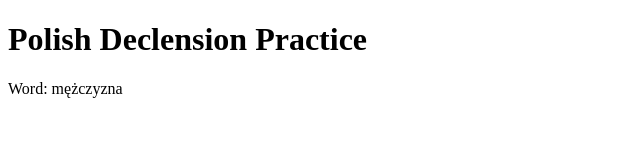
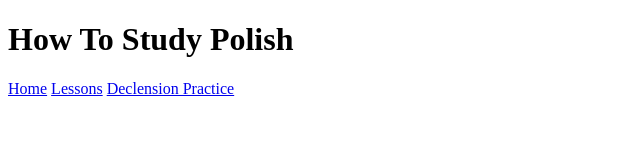
Before and after one commit to kaynmay/how-to-study-polish, a plain HTML site: page index.html in a window 1280 px wide. Shown: the whole page, without its empty margins (0-640 px from the left). Drawn offline with Linux system fonts and the light colour scheme.

```diff
--- a/index.html
+++ b/index.html
@@ -1,11 +1,15 @@
 <!DOCTYPE html>
-<html>
+<html lang="en">
   <head>
-    <title>How To Learn Polish</title>
+    <meta charset="UTF-8" />
+    <meta name="viewport" content="width=device-width, initial-scale=1.0" />
+    <title>How To Study Polish</title>
   </head>
+  <body>
+    <h1>How To Study Polish</h1>
 
-  <body>
-    <h1>Polish Declension Practice</h1>
-    <p>Word: mężczyzna</p>
+    <a href="#">Home</a>
+    <a href="#">Lessons</a>
+    <a href="./declension-app.html">Declension Practice</a>
   </body>
 </html>
```
